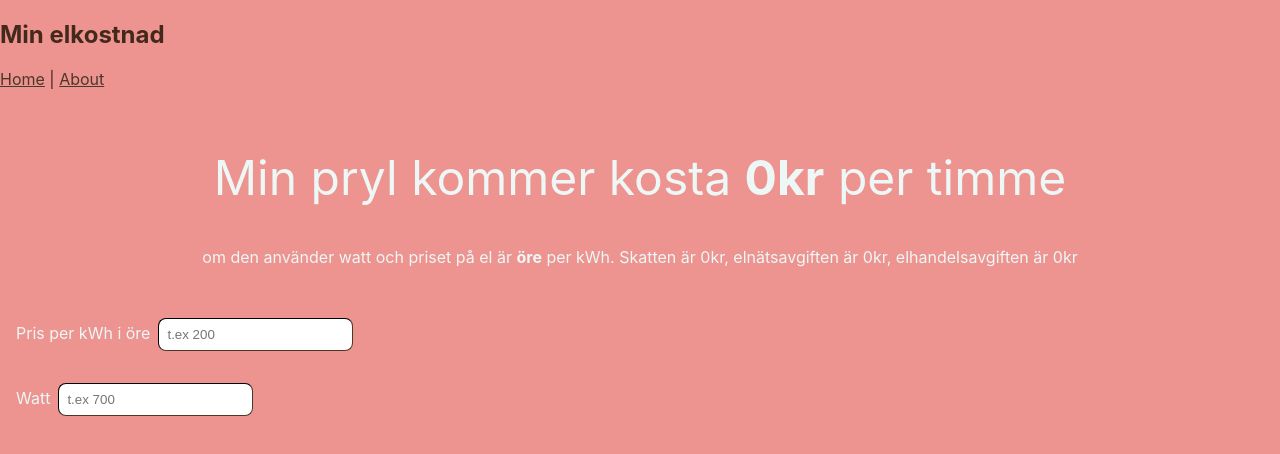
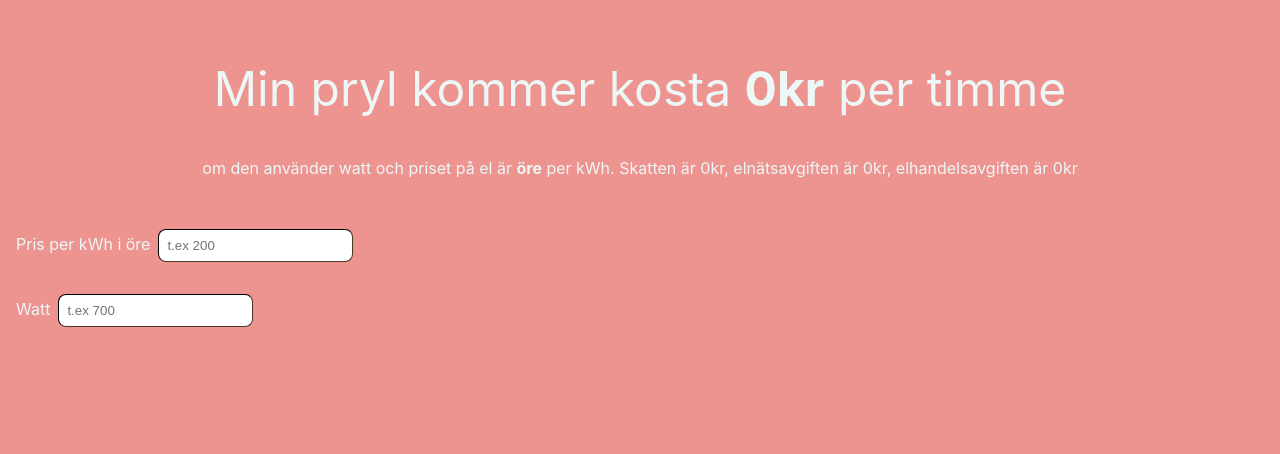
Before and after one commit to stinaq/min-elkostnad, a React (Create React App) app: page / in a window 1280 px wide. Shown: the top 454 px of the page. Built offline with nearby package versions, Linux system fonts and the light colour scheme.

Commit message:
No need for navigation atm

```diff
--- a/src/routes/layout.tsx
+++ b/src/routes/layout.tsx
@@ -4,11 +4,6 @@
 function Layout() {
   return (
     <div className="layout">
-      <nav>
-        <h1>Min elkostnad</h1>
-        <Link to="/">Home</Link> |{' '}
-        <Link to="/about">About</Link>
-      </nav>
       <Outlet />
     </div>
 
```
